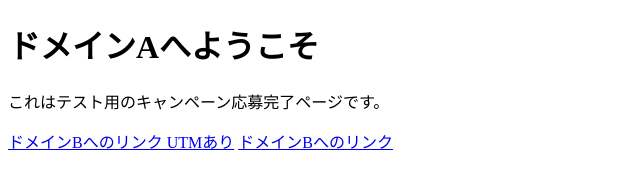
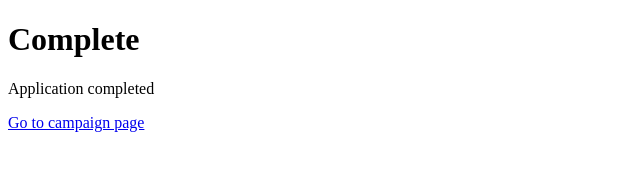
Before and after one commit to ninbe/trackingfrom, a plain HTML site: page complete.html in a window 1280 px wide. Shown: the whole page, without its empty margins (0-640 px from the left). Drawn offline with Linux system fonts and the light colour scheme.

Commit message:
Update complete.html

```diff
--- a/complete.html
+++ b/complete.html
@@ -2,7 +2,7 @@
 <html lang="en">
 <head>
     <meta charset="UTF-8">
-    <title>ドメインAのホームページ</title>
+    <title>Complete</title>
 </head>
 <!-- Google tag (gtag.js) -->
 <script async src="https://www.googletagmanager.com/gtag/js?id=G-SPNVWYPWFT"></script>
@@ -14,9 +14,8 @@
   gtag('config', 'G-SPNVWYPWFT');
 </script>
 <body>
-    <h1>ドメインAへようこそ</h1>
-    <p>これはテスト用のキャンペーン応募完了ページです。</p>
-    <a href="https://creative-malasada-027e83.netlify.app/?utm_source=trackingtest&utm_medium=display&utm_campaign=test">ドメインBへのリンク UTMあり</a>
-    <a href="https://creative-malasada-027e83.netlify.app/">ドメインBへのリンク</a>
+    <h1>Complete</h1>
+    <p>Application completed</p>
+    <a href="https://ninbe.github.io/trackingfro/">Go to campaign page</a>
 </body>
 </html>
```
